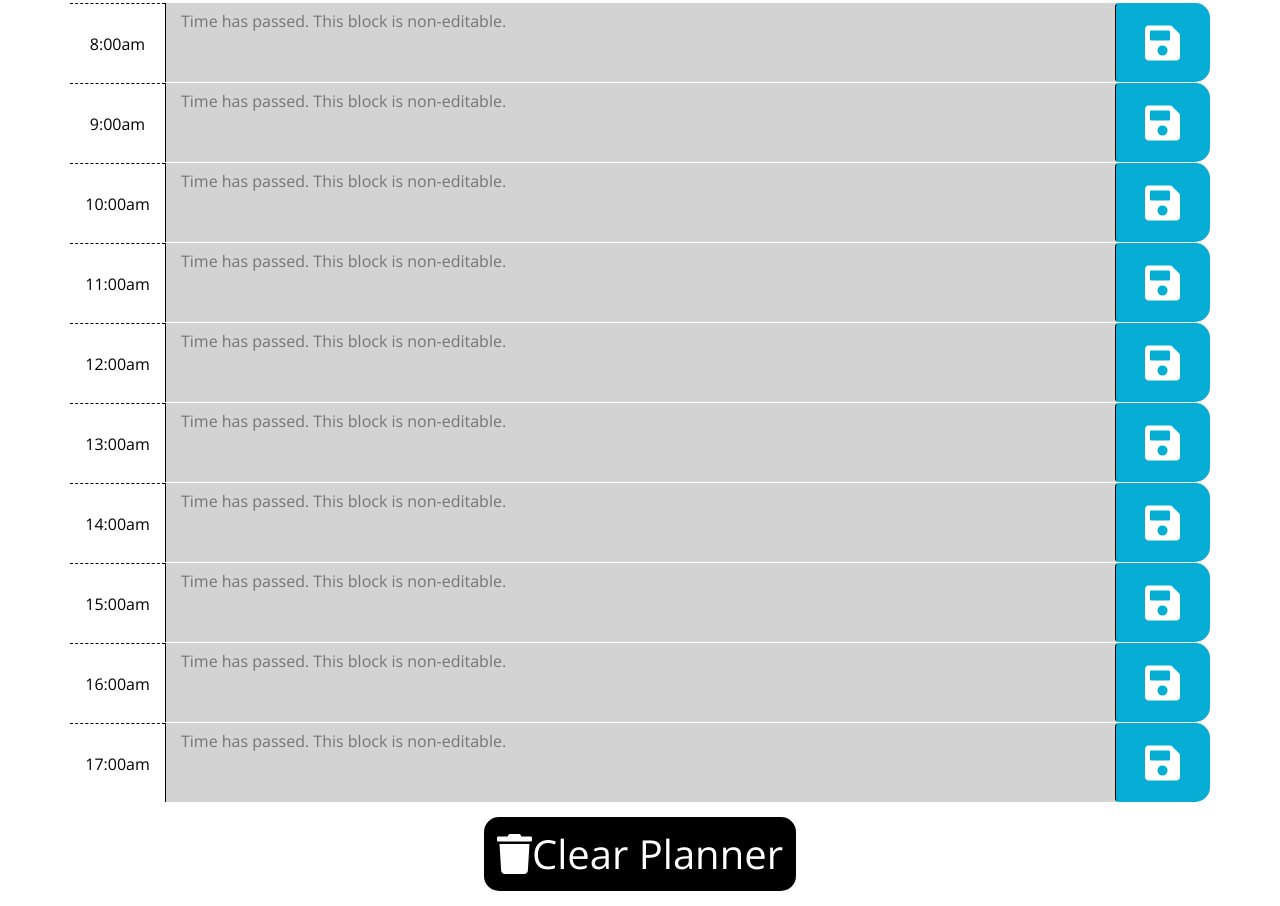
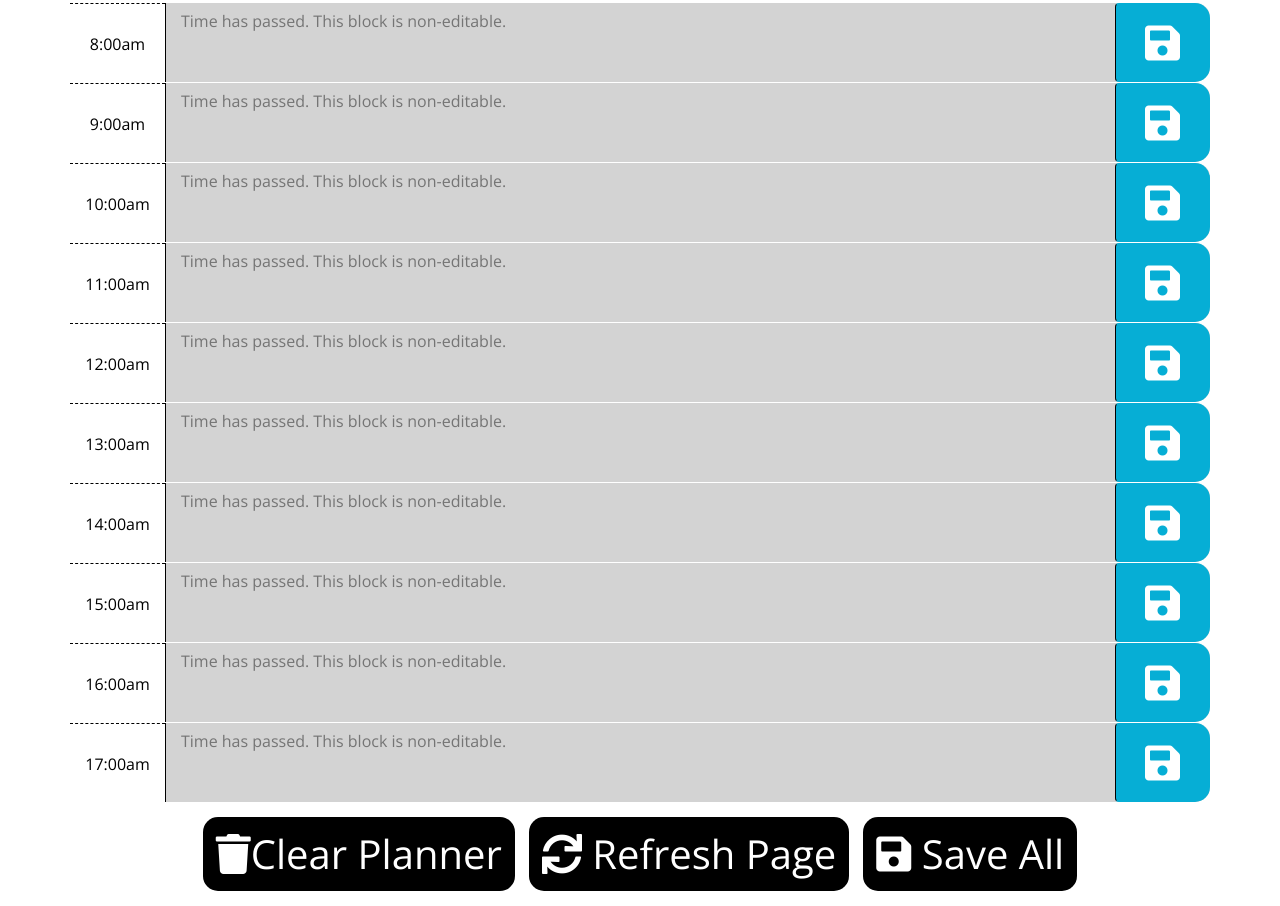
Before and after one commit to gavinaldred/JS-Workday-Planner, a plain HTML site: page index.html in a window 1280 px wide. Shown: the part 334-1240 px from the top of the page. Drawn offline with nearby package versions, Linux system fonts and the light colour scheme.

Commit message:
adds new html save all and refresh page buttons

```diff
--- a/index.html
+++ b/index.html
@@ -32,7 +32,8 @@
     <div class="center-button">
 
       <button class="clearBtn btn"><i class="fa fa-trash"></i>Clear Planner</button>
-
+      <button class="refreshBtn btn"><i class="fas fa-sync"></i> Refresh Page</button>
+      <button class="saveAllBtn btn"><i class="fas fa-save"></i> Save All</button>
 
   </div>
     <script src="https://cdnjs.cloudflare.com/ajax/libs/jquery/3.2.1/jquery.min.js"></script>
```
